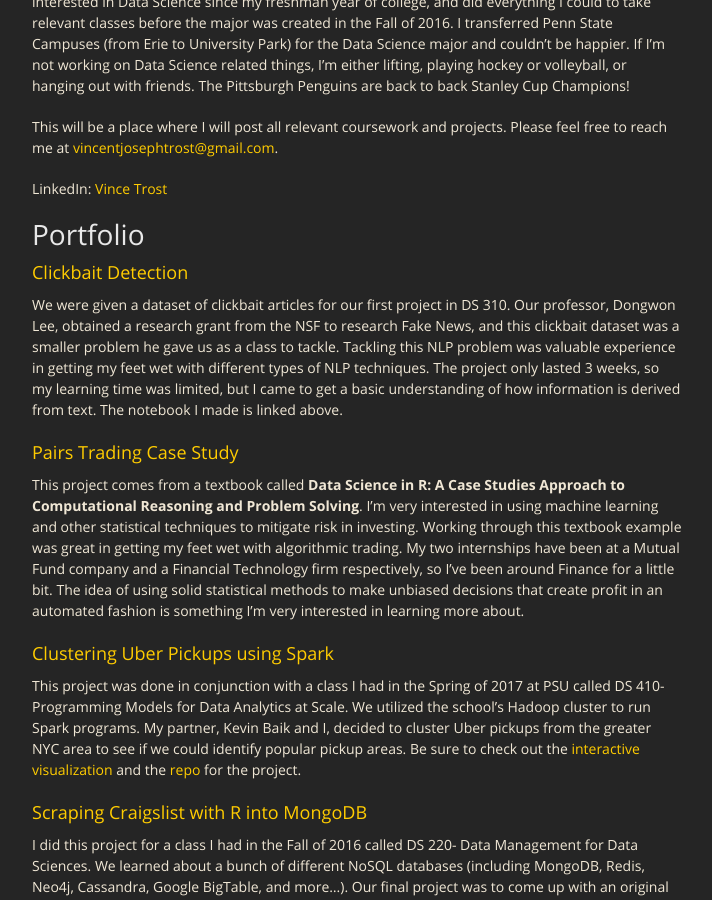
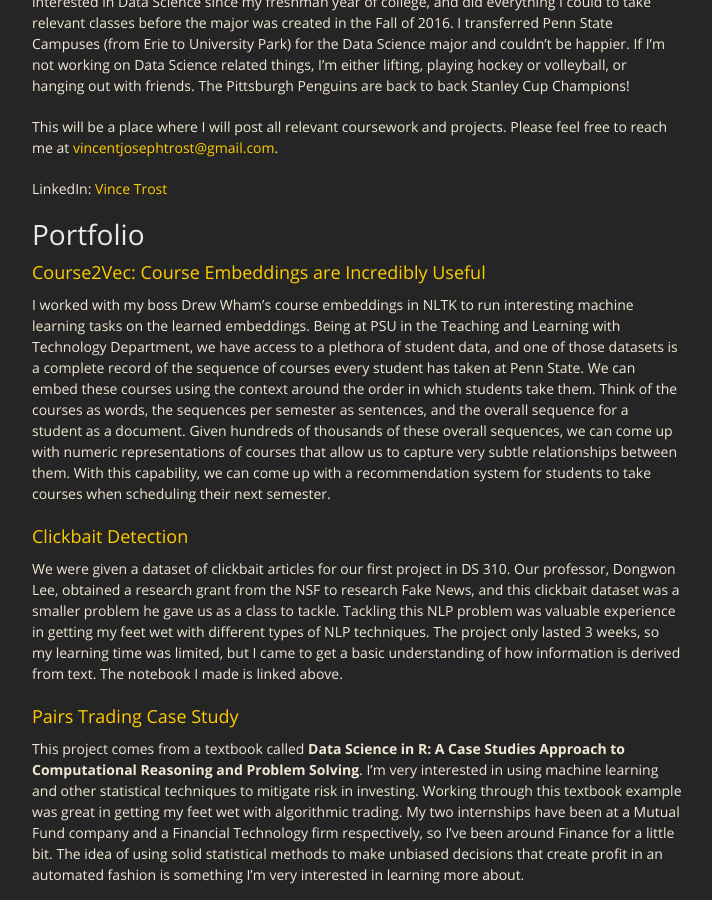
Before and after one commit to vjtrost88/vjtrost88.github.io, a Jekyll site: the page built from index.md, in a window 1280 px wide and 900 px high, scrolled down 967 px. Shown: the whole window, without its empty margins (283-995 px from the left). Built offline with Jekyll 4.4.1, drawn with Linux system fonts in a browser that asks for light colours; nearby versions of some CDN libraries.

Commit message:
add course2vec

```diff
--- a/index.md
+++ b/index.md
@@ -14,6 +14,11 @@ This will be a place where I will post all relevant coursework and projects. Ple
 LinkedIn: [Vince Trost](https://linkedin.com/in/vince-trost-8a3054b6/)
 
 # [](#header-1)Portfolio
+
+### [](#header-3) [Course2Vec: Course Embeddings are Incredibly Useful](https://vjtrost88.github.io/trost-Course2Vec Course Embeddings are Incredibly Useful-Poster.pdf)
+
+I worked with my boss Drew Wham's course embeddings in NLTK to run interesting machine learning tasks on the learned embeddings. Being at PSU in the Teaching and Learning with Technology Department, we have access to a plethora of student data, and one of those datasets is a complete record of the sequence of courses every student has taken at Penn State. We can embed these courses using the context around the order in which students take them. Think of the courses as words, the sequences per semester as sentences, and the overall sequence for a student as a document. Given hundreds of thousands of these overall sequences, we can come up with numeric representations of courses that allow us to capture very subtle relationships between them. With this capability, we can come up with a recommendation system for students to take courses when scheduling their next semester.
+
 
 ### [](#header-3) [Clickbait Detection](https://vjtrost88.github.io/clickbait.nb.html)
 
```
Also changed, not shown: 1 other file.
